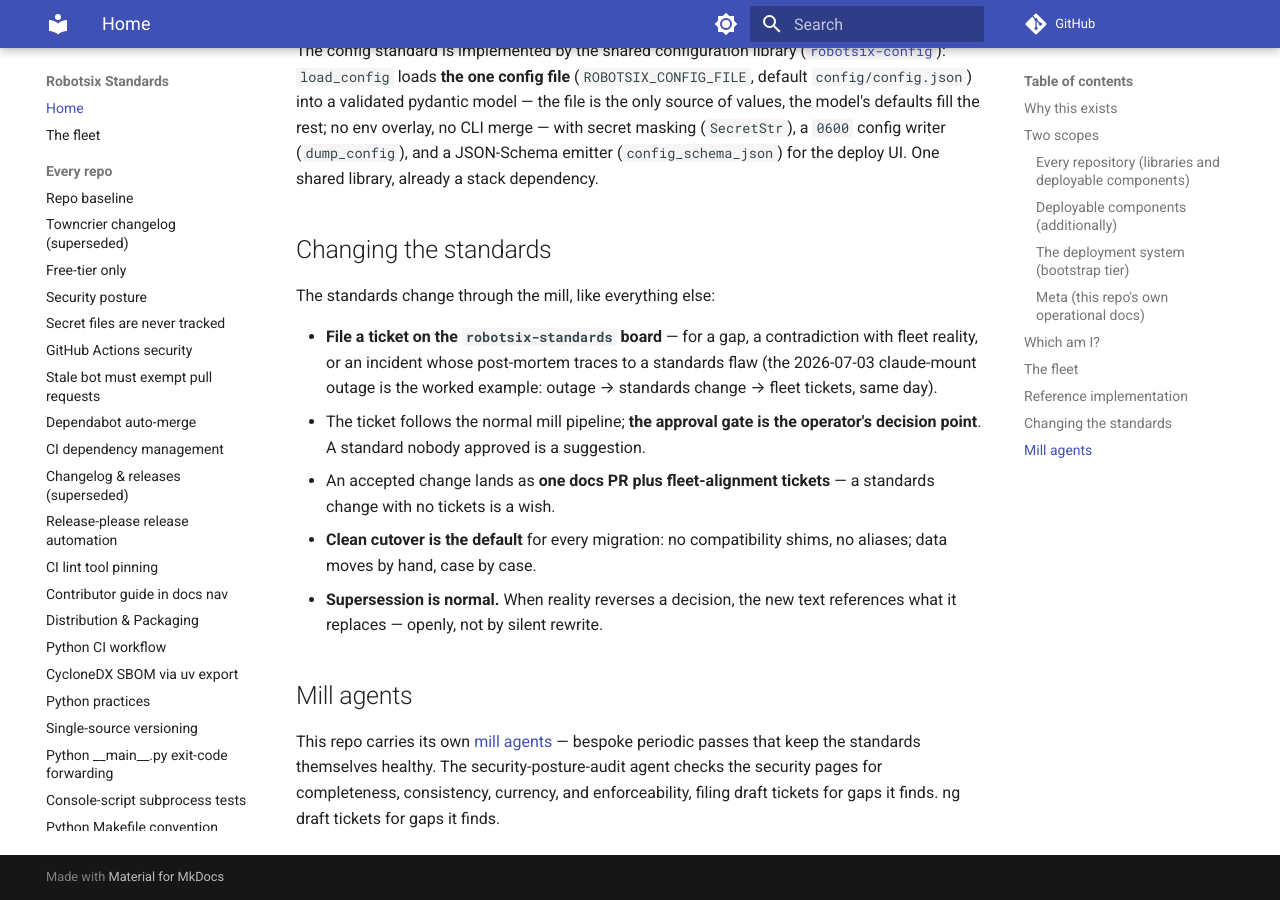
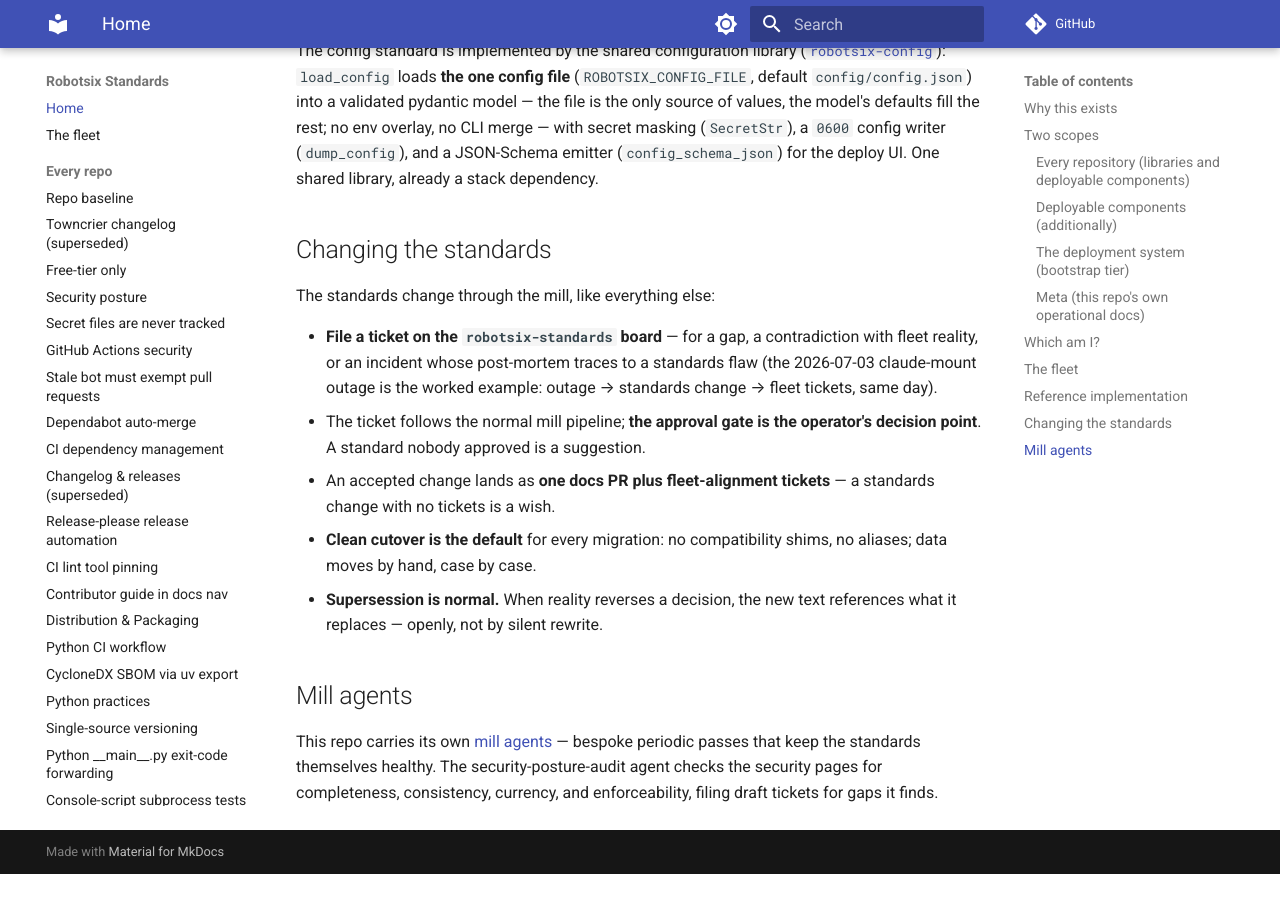
Before and after one commit to damien-robotsix/robotsix-standards, an MkDocs documentation site: the page built from docs/index.md, in a window 1280 px wide and 900 px high, scrolled down 6101 px. Built offline with MkDocs 1.6.1 and Material for MkDocs 9.7.7, drawn with Linux system fonts in a browser that asks for light colours; comment, search, counter and statistics services are not loaded; after the commit the page ends 6975 px from its top, so only the background shows below that.

Commit message:
chore: remove changelog_autofill presence file and fix docs/index.md corruption
Delete the orphaned changelog_autofill.yaml periodic-workflow presence file
(the changelog_autofill pass was removed with the towncrier fragment layer;
leaving it caused the mill to log an unresolvable periodic workflow on every
boot). Also remove the dangling 'ng draft tickets for gaps it finds.' line
appended after the 'filing draft tickets for gaps it finds.' sentence in
docs/index.md — a broken merge artifact that rendered as garbled text.

```diff
--- a/docs/index.md
+++ b/docs/index.md
@@ -287,4 +287,3 @@ This repo carries its own [mill agents](mill-agents.md) — bespoke periodic
 passes that keep the standards themselves healthy. The security-posture-audit
 agent checks the security pages for completeness, consistency, currency, and
 enforceability, filing draft tickets for gaps it finds.
-ng draft tickets for gaps it finds.
```
Also changed, not shown: 1 other file.
